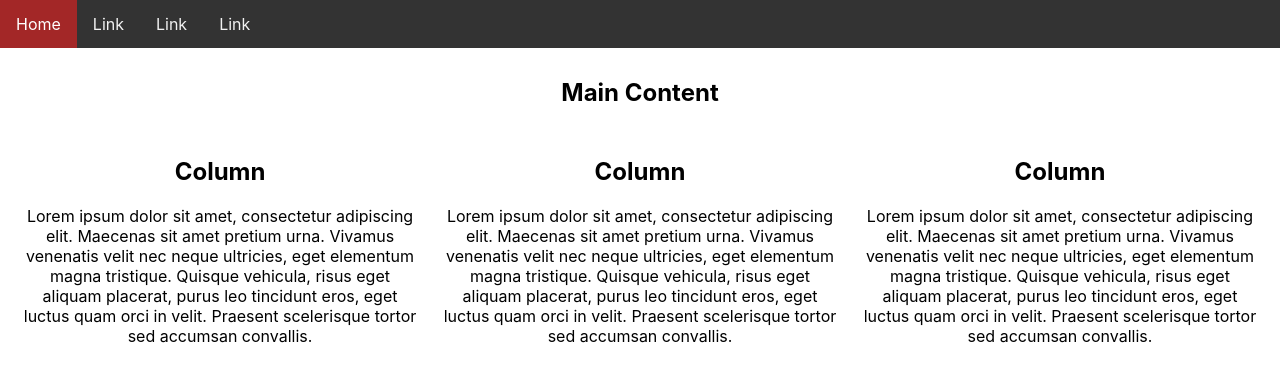
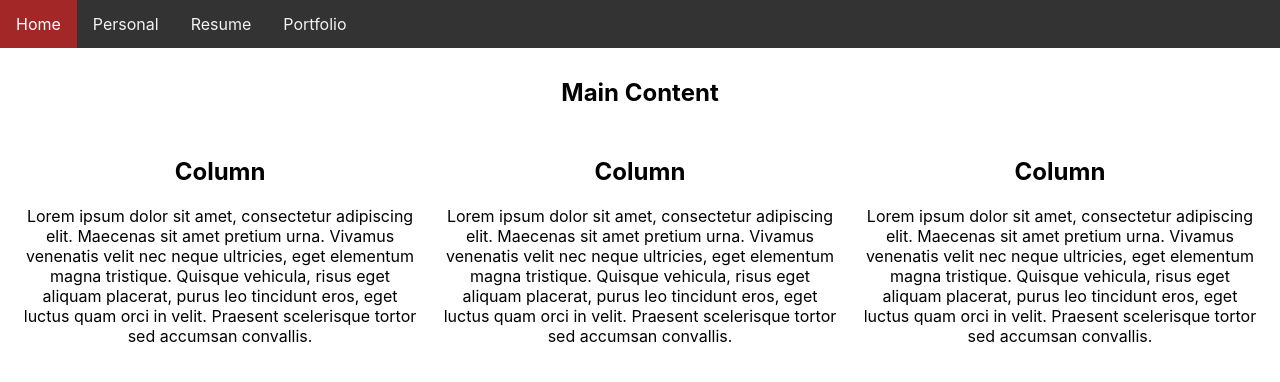
Before and after one commit to leoy94/react-amplify-portfolio, a React (Create React App) app: page / in a window 1280 px wide. Shown: the top 382 px of the page. Built offline with nearby package versions, Linux system fonts and the light colour scheme.

Commit message:
added responsive dropdown

```diff
--- a/src/components/body.jsx
+++ b/src/components/body.jsx
@@ -2,7 +2,11 @@ import React, { Component } from "react";
 import "./body.css";
 
 class Body extends Component {
-  // state = {  }
+  state = {};
+
+  //array for rows
+  //imbedded array for columns (or "items")
+
   render() {
     return (
       <div className="row">
--- a/src/components/topnav.jsx
+++ b/src/components/topnav.jsx
@@ -1,25 +1,80 @@
 import React, { Component } from "react";
 import "./topnav.css";
 
-//export default class topnav extends Component (export on one line)
+//export on one line
+//export default class topnav extends Component
 class Topnav extends Component {
-  // state = {  }
+  state = {
+    currenttab: 2,
+    icontoggle: false,
+    links: [
+      { label: "Home", link: "#home", className: "active" },
+      { label: "Personal", link: "header-link" },
+      { label: "Resume", link: "header-link" },
+      { label: "Portfolio", link: "header-link" },
+    ],
+  };
 
-  render() {
+  formatHeader = (linksmarkup) => {
+    const { icontoggle } = this.state;
+    if (icontoggle == false) {
       return (
         <div className="topnav">
-        <a href="#home" className="active">
-          Home
-        </a>
-        <a href="#">Link</a>
-        <a href="#">Link</a>
-        <a href="#">Link</a>
-        <a href="javascript:void(0);" className="icon" onClick="">
+          {linksmarkup}
+          <a
+            href="javascript:void(0);"
+            className="icon"
+            onClick={this.handleToggle}
+          >
             <i class="fa fa-bars"></i>
           </a>
         </div>
       );
+    } else {
+      return (
+        <div className="topnav responsive">
+          {linksmarkup}
+          <a
+            href="javascript:void(0);"
+            className="icon"
+            onClick={this.handleToggle}
+          >
+            <i class="fa fa-bars"></i>
+            {this.handleToggle}
+          </a>
+        </div>
+      );
     }
+  };
+
+  handleToggle = () => {
+    let { icontoggle } = this.state;
+    if (icontoggle === false) {
+      icontoggle = true;
+      this.setState({ icontoggle: icontoggle });
+    } else {
+      icontoggle = false;
+      this.setState({ icontoggle: icontoggle });
+    }
+    return { icontoggle };
+  };
+
+  render = () => {
+    const linksmarkup = this.state.links.map((link, index) => {
+      return (
+        <a
+          className={link.className}
+          href={link.link}
+          onClick=""
+          key={link.label}
+        >
+          {link.label}
+        </a>
+      );
+    });
+
+    return this.formatHeader(linksmarkup);
+  };
 }
 
 export default Topnav;
```
Lines whose indentation alone changed are shown as unchanged.
